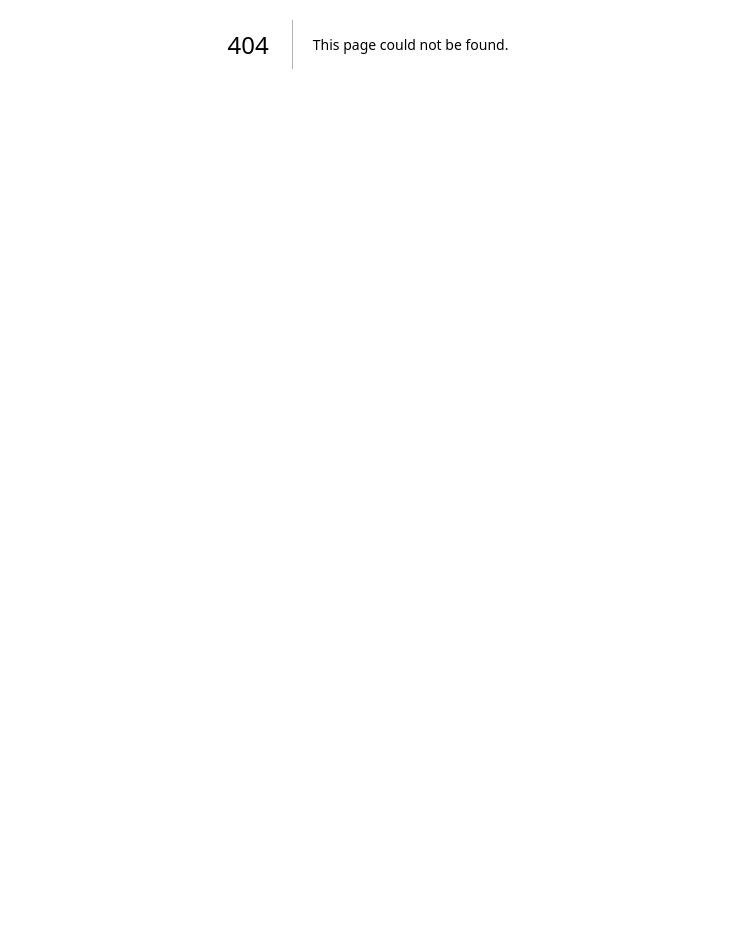
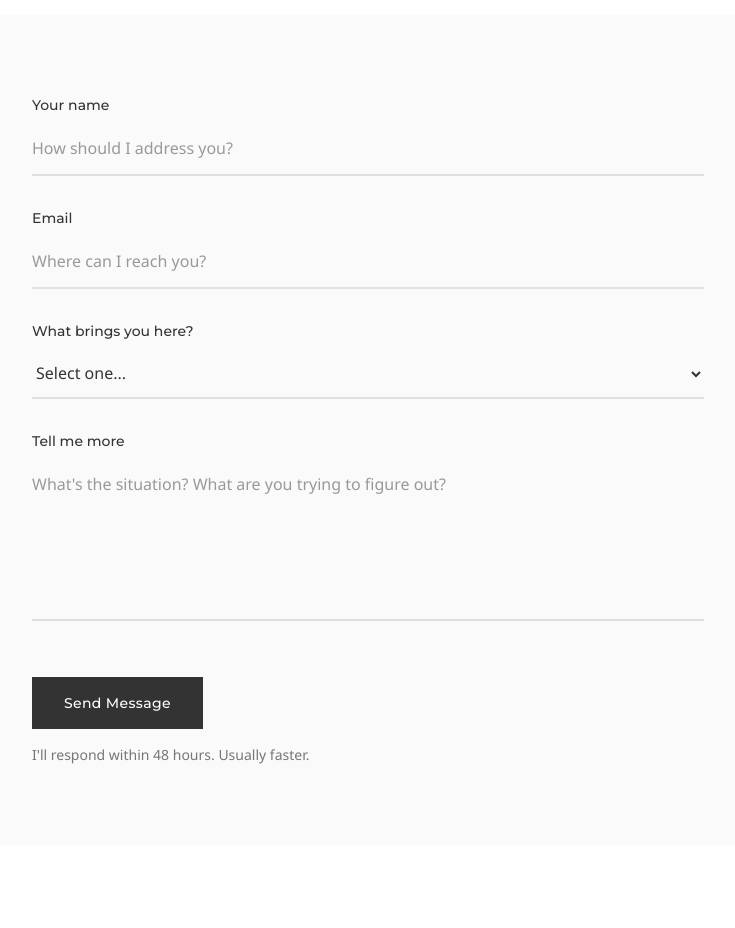
Before and after one commit to nath-maker/abundant-strategies-site, a Next.js app: page /contact in a window 1280 px wide. Before the commit this address had no page. Shown: the part 420-1348 px from the top of the page, without its empty margins (272-1007 px from the left). Before the commit the page ends 864 px from the top, so only its background shows below. Built offline with nearby package versions, Linux system fonts and the light colour scheme.

Commit message:
feat: Add Contact page with inquiry form
- Clean minimalist form design
- Dropdown for inquiry type
- Textarea for context
- Direct email alternative
- Image placeholder for location vibe

```diff
--- /dev/null
+++ b/src/app/contact/page.tsx
@@ -0,0 +1,142 @@
+import type { Metadata } from "next";
+
+export const metadata: Metadata = {
+  title: "Contact | Nathalie Salles-Olivier",
+  description: "Start a conversation about AI leadership, executive coaching, or custom AI builds. Not a sales call — an honest exploration.",
+};
+
+export default function Contact() {
+  return (
+    <div className="min-h-screen bg-background">
+      {/* Hero */}
+      <section className="px-6 py-16 md:px-12 md:py-24 lg:px-24">
+        <div className="mx-auto max-w-3xl">
+          <p className="font-display text-sm font-medium uppercase tracking-widest text-cloud">
+            Contact
+          </p>
+          <h1 className="mt-4 font-display text-3xl font-semibold leading-tight text-ink md:text-4xl lg:text-5xl">
+            Let's explore what's possible.
+          </h1>
+          <p className="mt-6 text-lg leading-relaxed text-slate">
+            Not a sales call. Not a demo. Just an honest conversation about whether we're right for each other.
+          </p>
+        </div>
+      </section>
+
+      {/* Form Section */}
+      <section className="bg-whisper px-6 py-16 md:px-12 md:py-20 lg:px-24">
+        <div className="mx-auto max-w-2xl">
+          <form className="space-y-8">
+            {/* Name */}
+            <div>
+              <label htmlFor="name" className="block font-display text-sm font-medium text-ink">
+                Your name
+              </label>
+              <input
+                type="text"
+                id="name"
+                name="name"
+                required
+                className="mt-2 w-full border-b-2 border-border bg-transparent py-3 text-ink placeholder-cloud focus:border-ink focus:outline-none transition-colors"
+                placeholder="How should I address you?"
+              />
+            </div>
+
+            {/* Email */}
+            <div>
+              <label htmlFor="email" className="block font-display text-sm font-medium text-ink">
+                Email
+              </label>
+              <input
+                type="email"
+                id="email"
+                name="email"
+                required
+                className="mt-2 w-full border-b-2 border-border bg-transparent py-3 text-ink placeholder-cloud focus:border-ink focus:outline-none transition-colors"
+                placeholder="Where can I reach you?"
+              />
+            </div>
+
+            {/* What brings you here */}
+            <div>
+              <label htmlFor="interest" className="block font-display text-sm font-medium text-ink">
+                What brings you here?
+              </label>
+              <select
+                id="interest"
+                name="interest"
+                required
+                className="mt-2 w-full border-b-2 border-border bg-transparent py-3 text-ink focus:border-ink focus:outline-none transition-colors"
+              >
+                <option value="">Select one...</option>
+                <option value="executive-coaching">Executive coaching — I need a thought partner</option>
+                <option value="ai-strategy">AI strategy — Help my organization navigate AI</option>
+                <option value="custom-build">Custom AI build — I need something built</option>
+                <option value="latelier">L'atelier — Interested in the AI HR Team</option>
+                <option value="speaking">Speaking — Keynote or workshop inquiry</option>
+                <option value="other">Something else</option>
+              </select>
+            </div>
+
+            {/* Context */}
+            <div>
+              <label htmlFor="context" className="block font-display text-sm font-medium text-ink">
+                Tell me more
+              </label>
+              <textarea
+                id="context"
+                name="context"
+                rows={5}
+                className="mt-2 w-full border-b-2 border-border bg-transparent py-3 text-ink placeholder-cloud focus:border-ink focus:outline-none transition-colors resize-none"
+                placeholder="What's the situation? What are you trying to figure out?"
+              />
+            </div>
+
+            {/* Submit */}
+            <div className="pt-4">
+              <button
+                type="submit"
+                className="w-full bg-ink px-8 py-4 font-display text-sm font-medium tracking-wide text-background transition-colors hover:bg-stone md:w-auto"
+              >
+                Send Message
+              </button>
+              <p className="mt-4 text-sm text-mist">
+                I'll respond within 48 hours. Usually faster.
+              </p>
+            </div>
+          </form>
+        </div>
+      </section>
+
+      {/* Alternative Contact */}
+      <section className="px-6 py-16 md:px-12 md:py-20 lg:px-24">
+        <div className="mx-auto max-w-2xl text-center">
+          <h2 className="font-display text-xl font-semibold text-ink">
+            Prefer email directly?
+          </h2>
+          <p className="mt-4 text-slate">
+            Reach me at{" "}
+            <a
+              href="mailto:hello@abundantstrategies.ai"
+              className="text-ink underline hover:text-stone transition-colors"
+            >
+              hello@abundantstrategies.ai
+            </a>
+          </p>
+        </div>
+      </section>
+
+      {/* Image Placeholder - Location/Vibe */}
+      <section className="px-6 pb-16 md:px-12 lg:px-24">
+        <div className="mx-auto max-w-4xl">
+          <div className="aspect-[21/9] bg-whisper border border-border rounded-lg flex items-center justify-center">
+            <div className="text-center">
+              <p className="font-display text-sm uppercase tracking-widest text-cloud">[ Image ]</p>
+              <p className="mt-2 text-sm text-mist">San Francisco / Paris — wherever the work takes us</p>
+            </div>
+          </div>
+        </div>
+      </section>
+    </div>
+  );
+}
```
